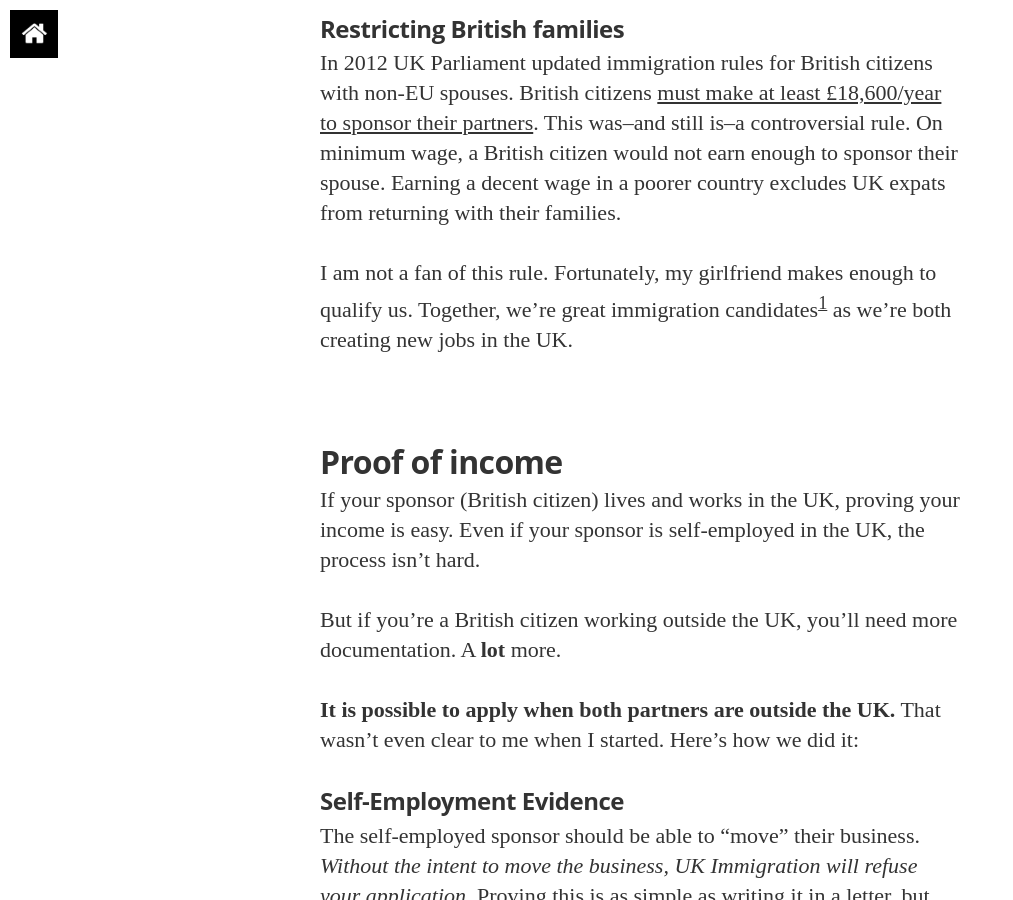
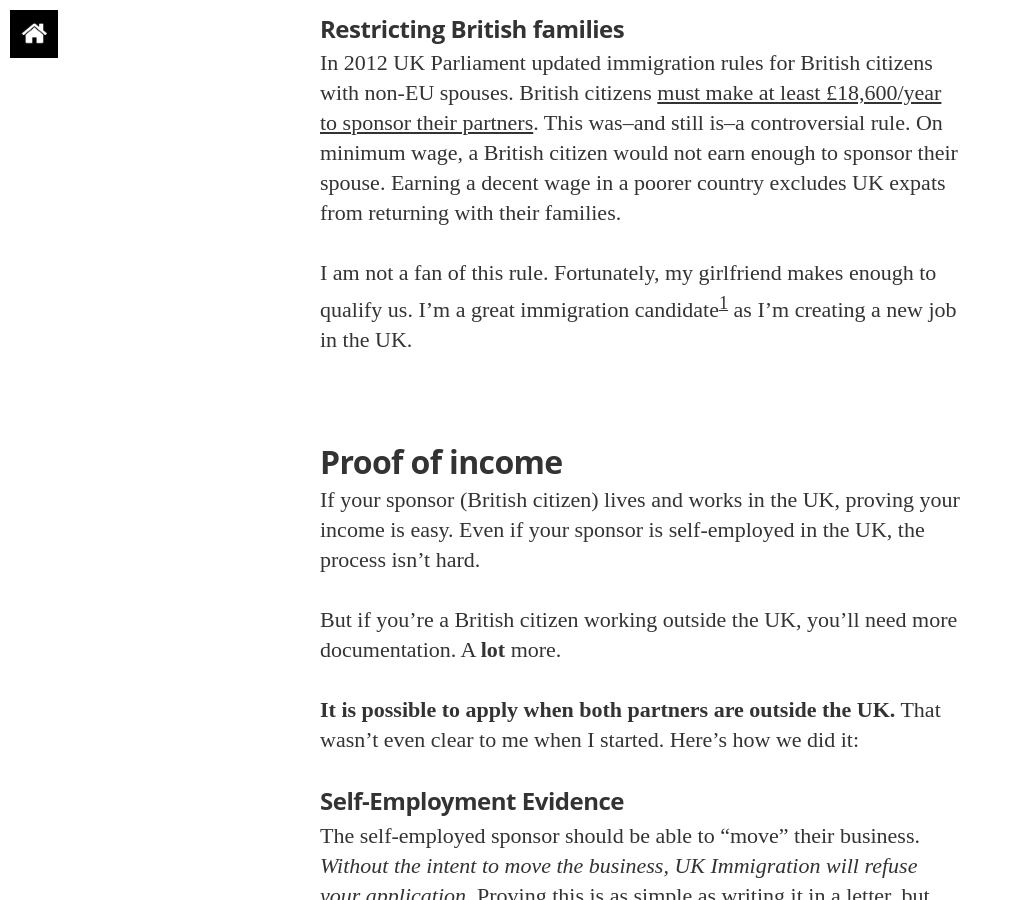
Before and after one commit to tofumatt/strongly-typed, a Jekyll site: the page built from _posts/2015-01-12-transatlantic.md, in a window 1280 px wide and 900 px high, scrolled down 2167 px. Shown: the whole window, without its empty margins (0-1013 px from the left). Built offline with Jekyll 4.4.1, drawn with Linux system fonts in a browser that asks for light colours; nearby versions of some CDN libraries; some web fonts are replaced; Markdown is read by kramdown in place of the engine named in the settings; some of the changed text lies outside the part shown.

Commit message:
OH GOD ALRIGHT

```diff
--- a/_posts/2015-01-12-transatlantic.md
+++ b/_posts/2015-01-12-transatlantic.md
@@ -32,7 +32,7 @@ You can find plenty of stories about a United Kingdom flooded by immigrants or a
 In 2012 UK Parliament updated immigration rules for British citizens with non-EU spouses. British citizens [must make at least £18,600/year to sponsor their partners](http://www.theguardian.com/law/2014/jul/11/appeal-court-18600-foreign-spouse-uk). This was--and still is--a controversial rule. On minimum wage, a British citizen would not earn enough to sponsor their spouse. Earning a decent wage in a poorer country excludes UK expats from returning with their families.
 
 <span id="r-1"></span>
-I am not a fan of this rule. Fortunately, my girlfriend makes enough to qualify us. Together, we're great immigration candidates<sup>[1](#footnote-1)</sup> as we're both creating new jobs in the UK.
+I am not a fan of this rule. Fortunately, my girlfriend makes enough to qualify us. I'm a great immigration candidate<sup>[1](#footnote-1)</sup> as I'm creating a new job in the UK.
 
 ## Proof of income
 
```
Also changed, not shown: other parts of _posts/2015-01-12-transatlantic.md (+1 -1 lines).
